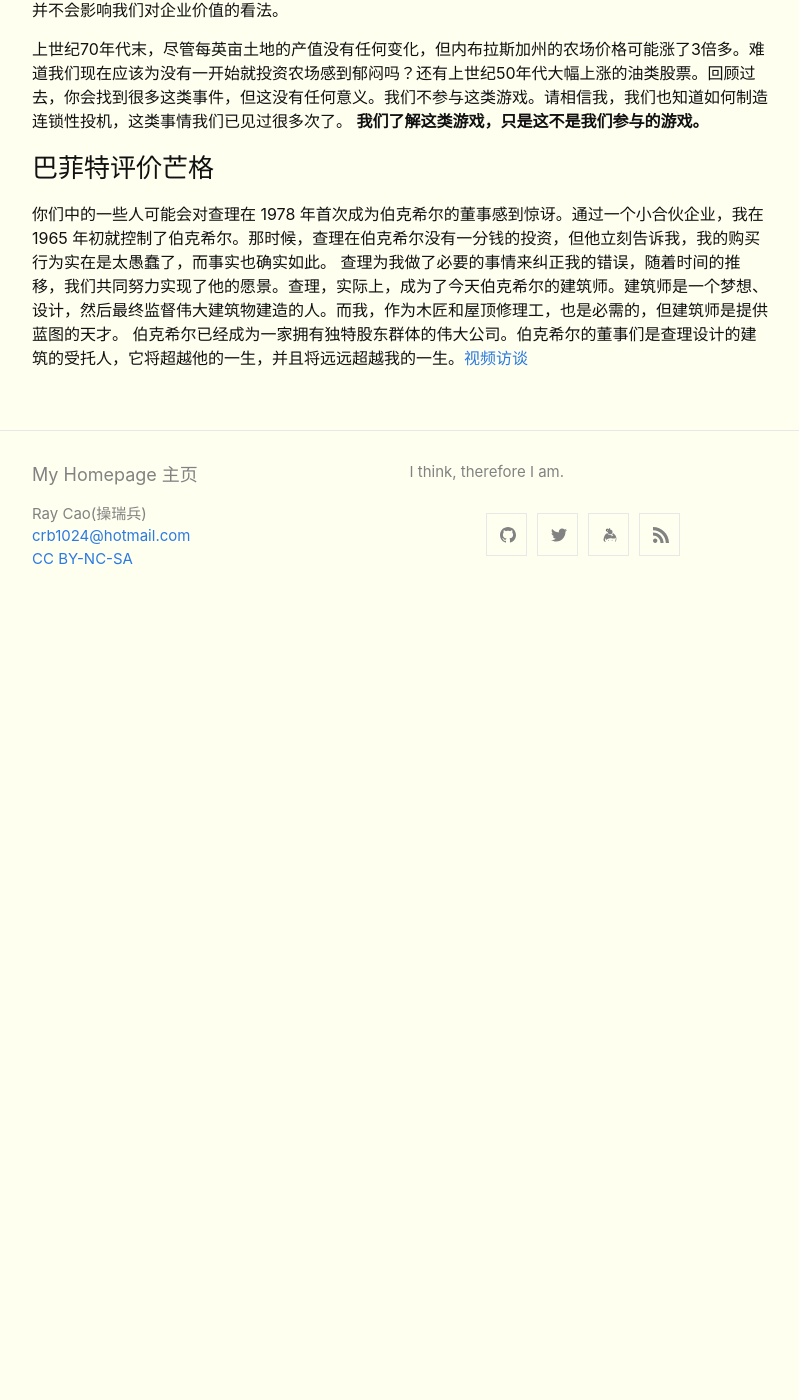
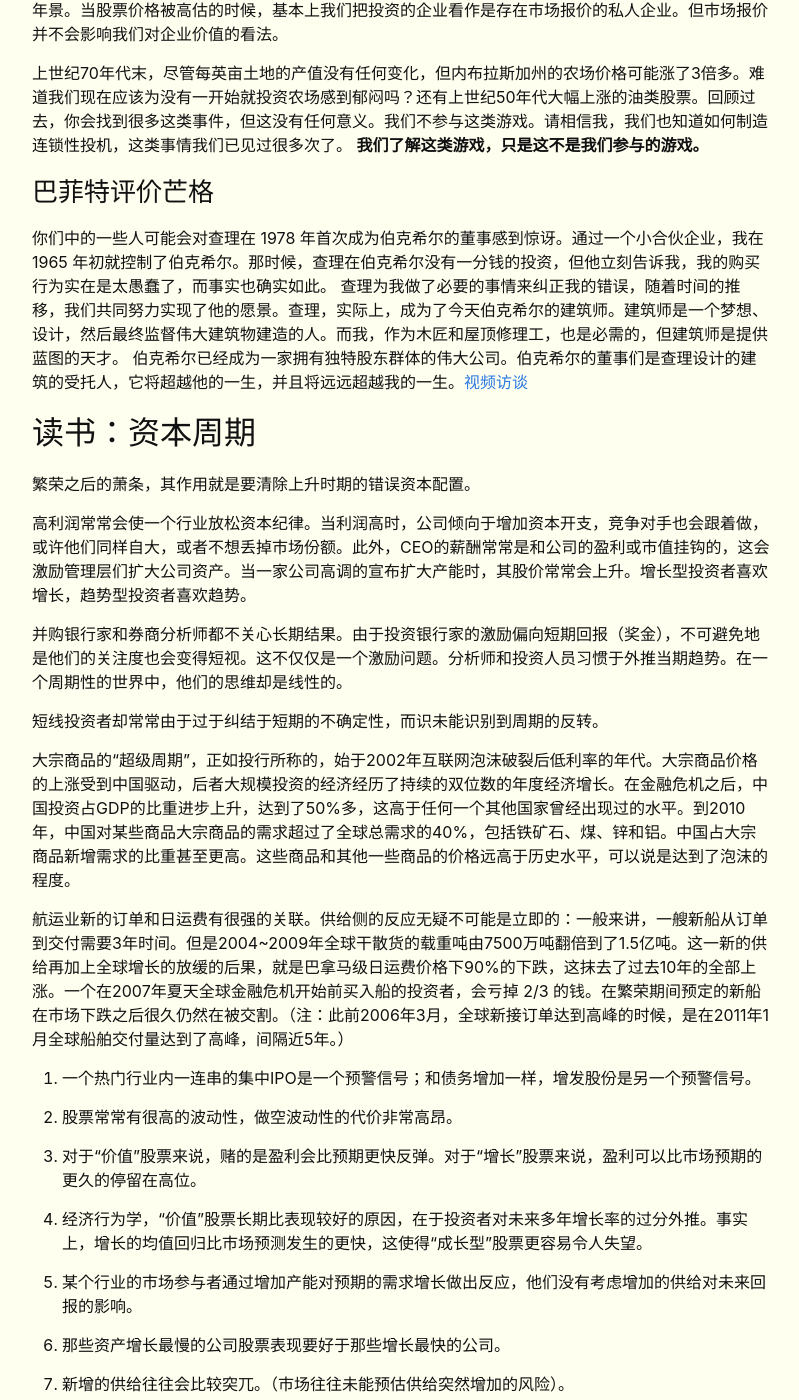
Before and after one commit to crb912/crb912.github.io, a Jekyll site: the page built from _posts/2026-01-01-Investment-Reading.md, in a window 1280 px wide and 1400 px high, scrolled down 22461 px. Shown: the whole window, without its empty margins (238-1037 px from the left). Built offline with Jekyll 4.4.1, drawn with Linux system fonts in a browser that asks for light colours; before the commit the page ends 23091 px from its top, so only the background shows below that; some of the changed text lies outside the part shown.

```diff
--- a/_posts/2026-01-01-Investment-Reading.md
+++ b/_posts/2026-01-01-Investment-Reading.md
@@ -497,3 +497,44 @@ A：对我自己，我觉得还是随着社会在变化。我觉得未来十年
 你们中的一些人可能会对查理在 1978 年首次成为伯克希尔的董事感到惊讶。通过一个小合伙企业，我在 1965 年初就控制了伯克希尔。那时候，查理在伯克希尔没有一分钱的投资，但他立刻告诉我，我的购买行为实在是太愚蠢了，而事实也确实如此。
 查理为我做了必要的事情来纠正我的错误，随着时间的推移，我们共同努力实现了他的愿景。查理，实际上，成为了今天伯克希尔的建筑师。建筑师是一个梦想、设计，然后最终监督伟大建筑物建造的人。而我，作为木匠和屋顶修理工，也是必需的，但建筑师是提供蓝图的天才。
 伯克希尔已经成为一家拥有独特股东群体的伟大公司。伯克希尔的董事们是查理设计的建筑的受托人，它将超越他的一生，并且将远远超越我的一生。[视频访谈](https://v.douyin.com/15VlwTp9u3g)
+
+## 读书：资本周期
+
+
+繁荣之后的萧条，其作用就是要清除上升时期的错误资本配置。
+
+高利润常常会使一个行业放松资本纪律。当利润高时，公司倾向于增加资本开支，竞争对手也会跟着做，或许他们同样自大，或者不想丢掉市场份额。此外，CEO的薪酬常常是和公司的盈利或市值挂钩的，这会激励管理层们扩大公司资产。当一家公司高调的宣布扩大产能时，其股价常常会上升。增长型投资者喜欢增长，趋势型投资者喜欢趋势。
+
+并购银行家和券商分析师都不关心长期结果。由于投资银行家的激励偏向短期回报（奖金），不可避免地是他们的关注度也会变得短视。这不仅仅是一个激励问题。分析师和投资人员习惯于外推当期趋势。在一个周期性的世界中，他们的思维却是线性的。
+
+短线投资者却常常由于过于纠结于短期的不确定性，而识未能识别到周期的反转。
+
+大宗商品的“超级周期”，正如投行所称的，始于2002年互联网泡沫破裂后低利率的年代。大宗商品价格的上涨受到中国驱动，后者大规模投资的经济经历了持续的双位数的年度经济增长。在金融危机之后，中国投资占GDP的比重进步上升，达到了50%多，这高于任何一个其他国家曾经出现过的水平。到2010年，中国对某些商品大宗商品的需求超过了全球总需求的40%，包括铁矿石、煤、锌和铝。中国占大宗商品新增需求的比重甚至更高。这些商品和其他一些商品的价格远高于历史水平，可以说是达到了泡沫的程度。
+
+航运业新的订单和日运费有很强的关联。供给侧的反应无疑不可能是立即的：一般来讲，一艘新船从订单到交付需要3年时间。但是2004~2009年全球干散货的载重吨由7500万吨翻倍到了1.5亿吨。这一新的供给再加上全球增长的放缓的后果，就是巴拿马级日运费价格下90%的下跌，这抹去了过去10年的全部上涨。一个在2007年夏天全球金融危机开始前买入船的投资者，会亏掉 2/3 的钱。在繁荣期间预定的新船在市场下跌之后很久仍然在被交割。（注：此前2006年3月，全球新接订单达到高峰的时候，是在2011年1月全球船舶交付量达到了高峰，间隔近5年。）
+
+1. 一个热门行业内一连串的集中IPO是一个预警信号；和债务增加一样，增发股份是另一个预警信号。
+
+2. 股票常常有很高的波动性，做空波动性的代价非常高昂。
+
+3. 对于“价值”股票来说，赌的是盈利会比预期更快反弹。对于“增长”股票来说，盈利可以比市场预期的更久的停留在高位。
+
+4. 经济行为学，“价值”股票长期比表现较好的原因，在于投资者对未来多年增长率的过分外推。事实上，增长的均值回归比市场预测发生的更快，这使得“成长型”股票更容易令人失望。
+
+5. 某个行业的市场参与者通过增加产能对预期的需求增长做出反应，他们没有考虑增加的供给对未来回报的影响。
+
+6. 那些资产增长最慢的公司股票表现要好于那些增长最快的公司。
+
+7. 新增的供给往往会比较突兀。（市场往往未能预估供给突然增加的风险）。
+
+8.
+
+9.
+
+10. 券商分析师和短线投资者常常过于纠结短期的不确定性，而不能识别到周期的反转。
+
+11.
+
+12. 行业高增长只给投资者带来很少的利益的情况是可能的。事实上，需求的高增长常常是价值毁灭的直接原因，因为它吸引大量资本涌入行业，从而侵蚀了回报。
+
+12. 投资用于构建竞争优势的互联网公司，可以不理会短期的盈利。（思考公司的资本开支是否有助于构建长期的竞争优势。）
```
